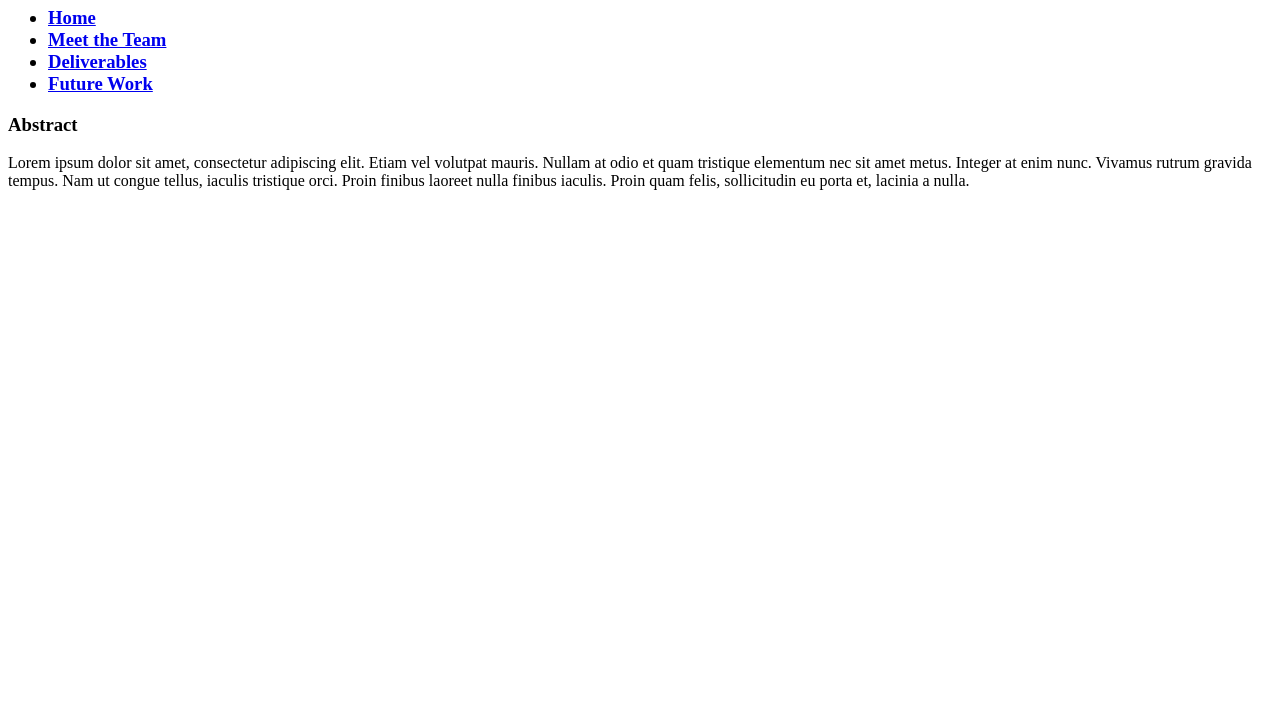
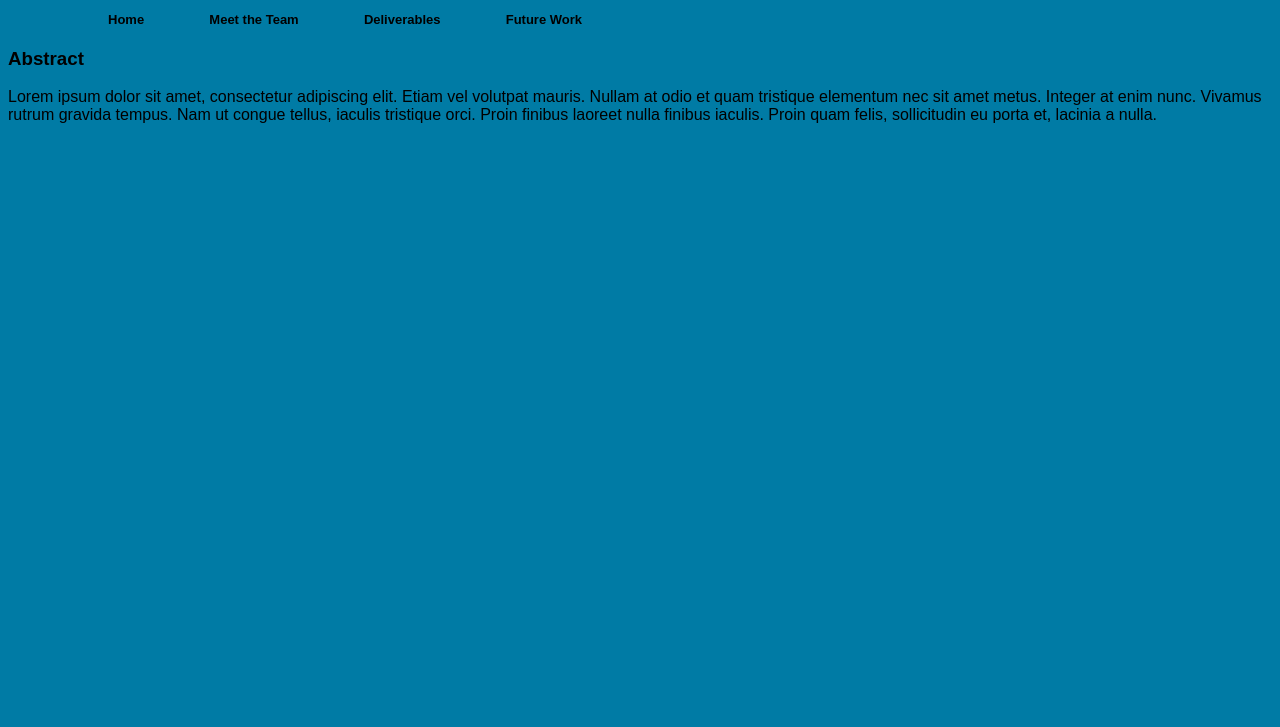
Before and after one commit to 525PCPsycheRoboticExplorer/525PCPsycheRoboticExplorer.github.io, a plain HTML site: page index.html in a window 1280 px wide. Shown: the part 73-800 px from the top of the page. Drawn offline with Linux system fonts and the light colour scheme.

Commit message:
Update index.html

```diff
--- a/index.html
+++ b/index.html
@@ -3,6 +3,7 @@
   <head>
     <meta charset="utf-8">
     <meta name="viewport" content="width=device-width, initial-scale=1, shrink-to-fit=no">
+    <link href="style.css" type="text/css" rel="stylesheet" />
     <title>525PC: Psyche Robotic Explorer</title>
   </head>
 
```
